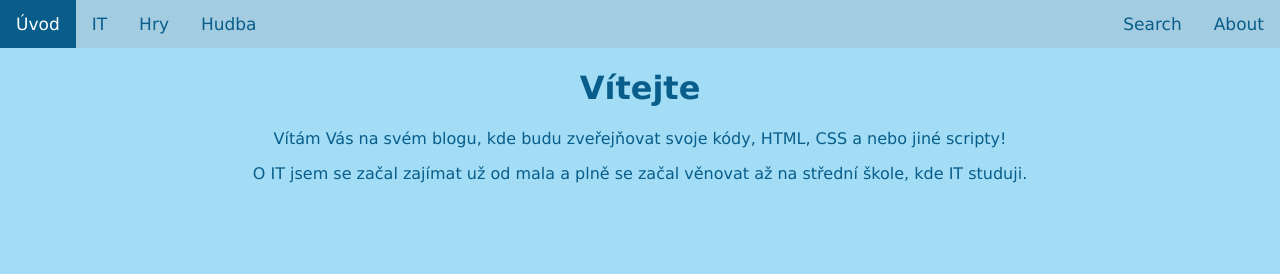
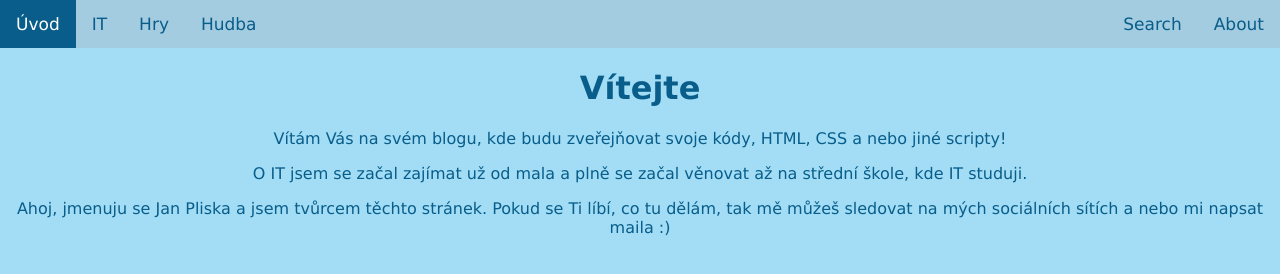
Before and after one commit to l1fsec/pliska.webimage-1.0, a plain HTML site: page index.htm in a window 1280 px wide. Drawn offline with Linux system fonts and the light colour scheme.

Commit message:
Přidán Favicon <
Dodělat ten Spotify music list a herní list.
Chci tam i IT linky na software a jiný věci :+1:

```diff
--- a/index.htm
+++ b/index.htm
@@ -1,5 +1,6 @@
 <!DOCTYPE html>
 <html>
+
 <head>
     <meta charset="utf-8">
     <meta name="Author" content="Jan Pliska">
@@ -9,8 +10,10 @@
     <link rel="stylesheet" type="text/css" href="style.css">
     <script src=”//ajax.googleapis.com/ajax/libs/jquery/1.8.0/jquery.min.js” type=”text/javascript”></script>
     <script type=”text/javascript” src=”http://cloud.github.com/downloads/malsup/cycle/jquery.cycle.all.latest.js“></script>
+    <link rel="icon" type="image/png" href="obrazky/icon.png" sizes="50x50" />
     <title>Úvod</title>
 </head>
+
 <body>
     <div class="topnav">
         <a class="active" href="index.htm">Úvod</a>
@@ -24,7 +27,6 @@
     </div>
     <div class="container">
 
-
     </div>
     </div>
     </div>
@@ -32,7 +34,9 @@
     <p>Vítám Vás na svém blogu, kde budu zveřejňovat svoje kódy, HTML, CSS a nebo jiné scripty!</p>
     <p> O IT jsem se začal zajímat už od mala a plně se začal věnovat až na střední škole, kde IT studuji. </p>
 
+        <p> Ahoj, jmenuju se Jan Pliska a jsem tvůrcem těchto stránek. Pokud se Ti líbí, co tu dělám, tak mě můžeš sledovat na mých sociálních sítích a nebo mi napsat maila :) </p>
 
+    </div>
+</body>
 
-</body>
 </html>
--- a/style.css
+++ b/style.css
@@ -5,6 +5,11 @@ color: #085d8a;
 margin: 0;
 text-align: center;
 }
+
+
+
+
+/*Navbar*/
 .topnav {
   overflow: hidden;
   background-color: #a4cce0;
--- a/styleMusic.css
+++ b/styleMusic.css
@@ -7,9 +7,6 @@ margin: 0;
 h1, p {
 text-align: center;
 }
-
-
-
 
 
 .topnav {
```
Also changed, not shown: about-me.htm (+1 -0 lines), games.htm (+1 -0 lines), it.htm (+1 -0 lines), music.htm (+2 -0 lines), obrazky/icon.png (added), obrazky/profile.jpg (added). Lines whose indentation alone changed are shown as unchanged.
